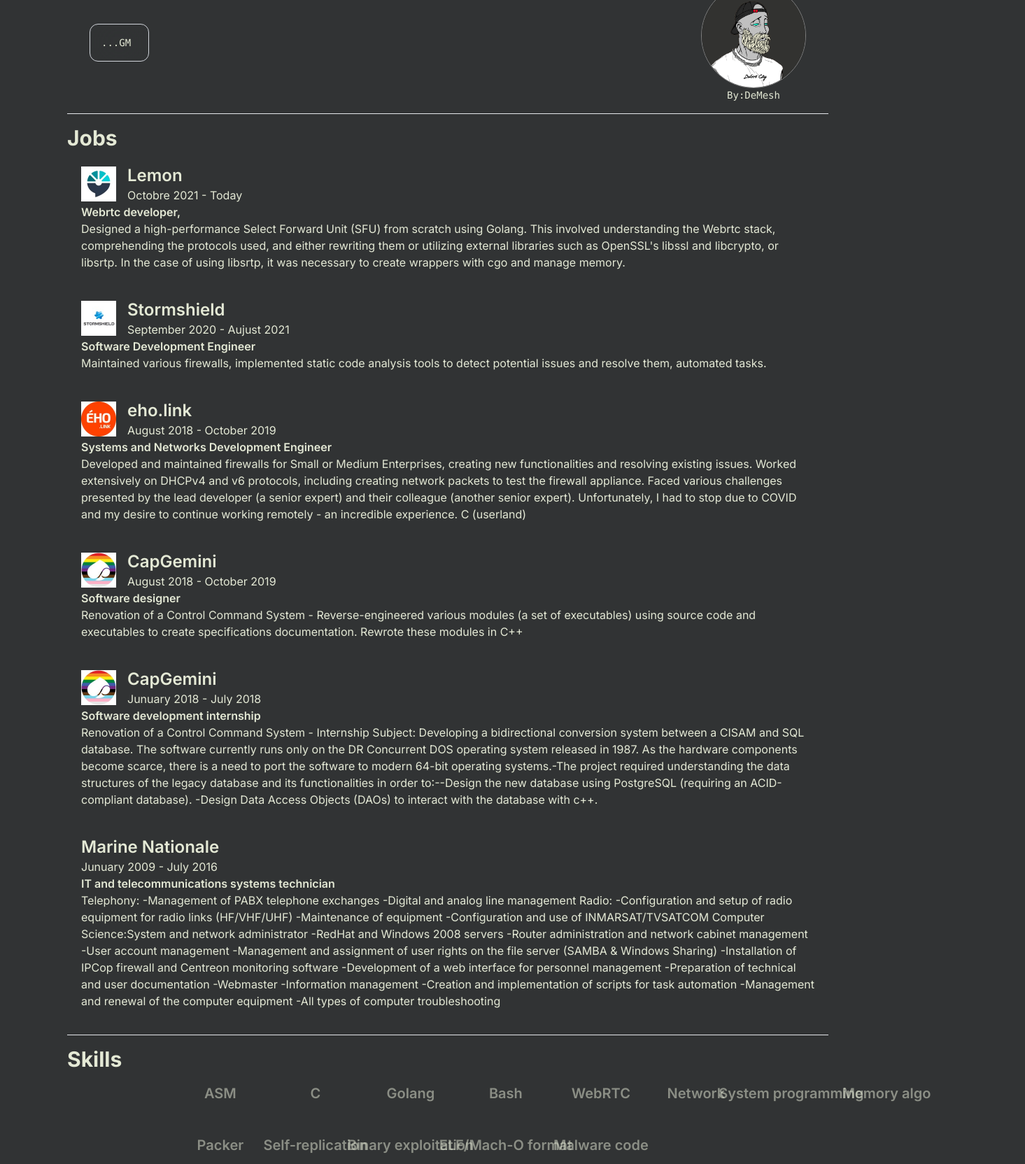
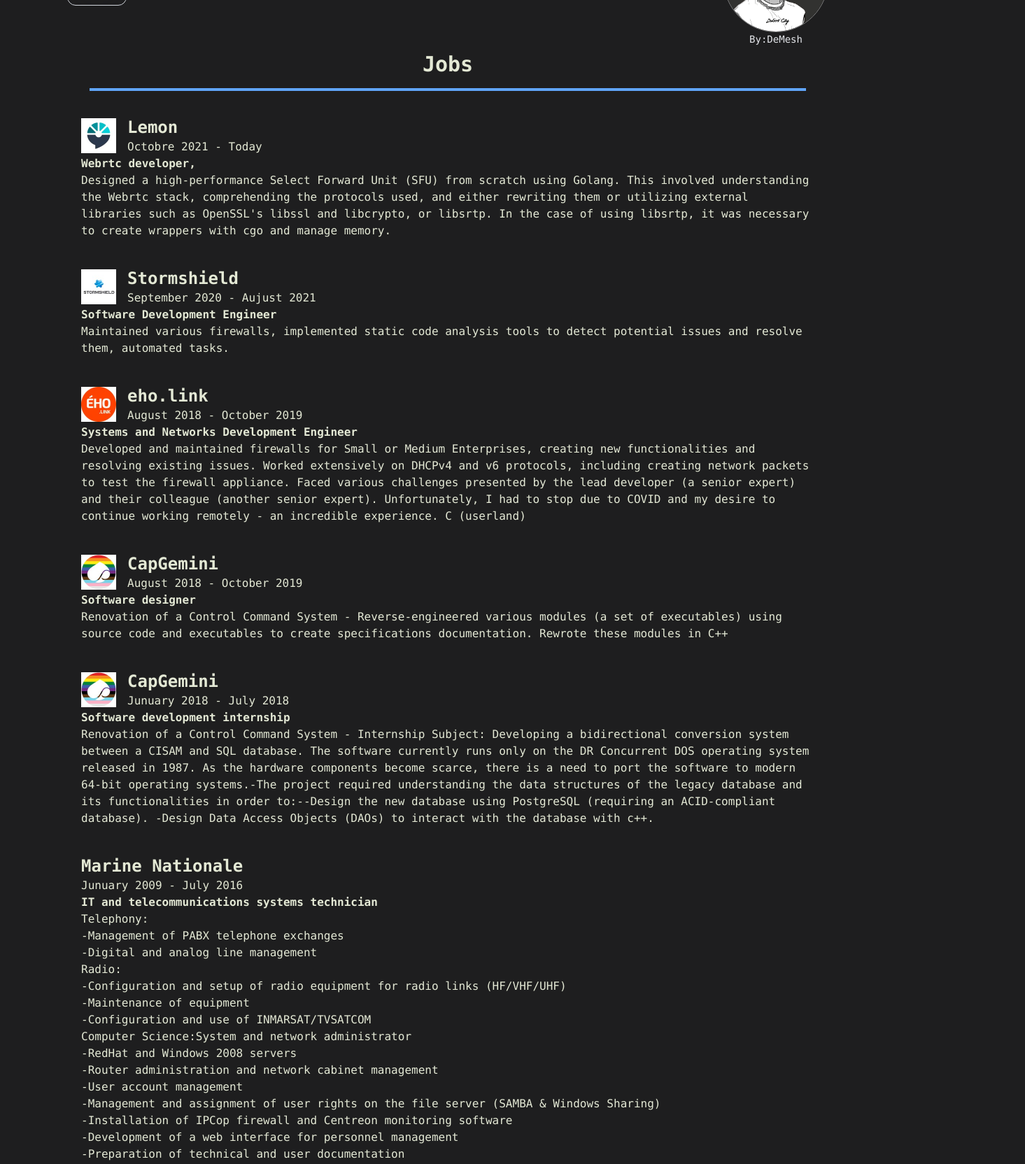
Before and after one commit to x1904/x1904-portal, a Next.js app: page /about in a window 1280 px wide. Shown: the part 120-1784 px from the top of the page at 70% size, 1465 px wide, since content can reach past the window. Built offline with nearby package versions, Linux system fonts and the light colour scheme.

Commit message:
update and fix style

```diff
--- a/src/app/about/page.tsx
+++ b/src/app/about/page.tsx
@@ -18,9 +18,9 @@ export default function Home() {
     // }
   }, []);
   return (
-    <main className="flex min-h-screen flex-col items-center justify-between p-24">
-      <div className="z-10 w-full max-w-5xl items-center justify-between font-mono text-sm lg:flex">
-      <p className="fixed left-0 top-0 flex w-full justify-center border-b border-gray-300 pb-6 pt-8 backdrop-blur-2xl dark:border-neutral-800 dark:bg-zinc-800/30 dark:from-inherit lg:static lg:w-auto  lg:rounded-xl lg:border lg:p-4 lg:dark:bg-zinc-800/30">
+    <main className="flex min-h-screen font-mono flex-col items-center justify-between mb-48 lg:my-4 px-4 md:px-18 lg:px-24">
+      <div className="mt-16 lg:mt-0 z-10 w-full items-center justify-between text-sm lg:flex">
+        <p className="fixed left-0 top-0 flex w-full justify-center border-b border-gray-300 pb-6 pt-8 backdrop-blur-2xl dark:border-neutral-800 dark:bg-zinc-800/30 dark:from-inherit lg:static lg:w-auto  lg:rounded-xl lg:border lg:p-4 lg:dark:bg-zinc-800/30">
           ...GM&nbsp;
         </p>
         <div className="fixed bottom-0 left-0 flex h-48 w-full items-end justify-center bg-gradient-to-t from-white via-white dark:from-black dark:via-black lg:static lg:h-auto lg:w-auto lg:bg-none">
@@ -34,11 +34,10 @@ export default function Home() {
                 height={24}
                 priority
               />
-              <span className='block text-center w-full'>By:DeMesh</span>
+              <span className='block text-center w-full text-gray-800 lg:text-gray-200'>By:DeMesh</span>
           </Link>
         </div>
       </div>
-
       <Jobs />
       <Skills />
     </main>
--- a/src/app/globals.css
+++ b/src/app/globals.css
@@ -9,7 +9,7 @@
   --background-lightmode: #d3d7c7;
   --foreground-lightmode: #313334;
 
-  --background-darkmode: #313334;
+  --background-darkmode: #1e1e1f;
   --foreground-darkmode: #e4e9d5;
 }
 
--- a/src/app/job.tsx
+++ b/src/app/job.tsx
@@ -40,8 +40,9 @@ const Job: React.FC<{job:JobInterface}> = ({
                 </div>
             </div >
             <h2 className={`text-1xl font-semibold`}>{title}</h2>
-
-            <p>{details}</p>
+            {details.split("\n").map(detail=>(
+                <p>{detail}</p>
+            ))}
         </div>
     )
 }
--- a/src/app/jobs.tsx
+++ b/src/app/jobs.tsx
@@ -20,9 +20,11 @@ const Jobs: React.FC = () => {
         setListVisible(!isListVisible);
       };
     return (
-        <div className="w-full">
-            <h1 className="w-full text-3xl font-bold" onClick={toggleListVisibility}>
-                <hr className="wborder-gray-300 my-4"/>Jobs
+        <div className="my-8 lg:my-2 w-full">
+            <h1 className="w-full text-3xl font-bold text-center" onClick={toggleListVisibility}>
+                {/* <h3 className="underline border-blue-400">Jobs</h3> */}
+                Jobs
+                <div className="my-4 mx-8 bg-blue-400 h-1"></div>
             </h1>
             <div className="relative grid place-items-center w-full" >
                 {isListVisible && data.jobs.map(job => (
--- a/src/app/page.tsx
+++ b/src/app/page.tsx
@@ -18,7 +18,7 @@ const texts : string[] = [
 
 export default function Home() {
   return (
-    <main className="flex min-h-screen flex-col items-center justify-between p-24">
+    <main className="flex min-h-screen flex-col items-center justify-between p-8">
       <div className="z-10 w-full max-w-5xl items-center justify-between font-mono text-sm lg:flex">
         <p className="fixed left-0 top-0 flex w-full justify-center border-b border-gray-300 pb-6 pt-8 backdrop-blur-2xl dark:border-neutral-800 dark:bg-zinc-800/30 dark:from-inherit lg:static lg:w-auto  lg:rounded-xl lg:border lg:p-4 lg:dark:bg-zinc-800/30">
           ...GM&nbsp;
--- a/src/app/project.tsx
+++ b/src/app/project.tsx
@@ -7,17 +7,16 @@ export interface projectProps {
     link: string;
 }
 
-
 const Project: React.FC<projectProps> = ({title, description, link}) => {
     const containerStyle = {
         margin: "2%",
         width: "100%"
     }
     return (
-                <Link href={link} className='h-full rounded-3xl p-10 w-full bg-white bolt text-gray-800'>
-                    <span className='flex text-7xl underline hover:decoration-blue-600 relative'>{title}</span>
-                    <span className='block text-xl m-2'>{description}</span>
-                </Link>
+        <Link href={link} className='h-full rounded-3xl p-10 w-full bg-white bolt text-gray-800'>
+            <span className='flex text-4xl md:text-7xl lg:text-7xl underline hover:decoration-blue-600 relative'>{title}</span>
+            <span className='block text-xl m-2'>{description}</span>
+        </Link>
     )
 }
 
--- a/src/app/skills.tsx
+++ b/src/app/skills.tsx
@@ -15,23 +15,24 @@ const Jobs: React.FC = () => {
     }
 
     return (
-        <div className='max-w-90' >
-            <h1 className="w-full text-3xl font-bold">
-                <hr className="wborder-gray-300 my-4"/>Skills
+        <div className="my-8 lg:my-2 w-full">
+            <h1 className="w-full text-3xl font-bold text-center">
+                {/* <h3 className="underline border-blue-400">Jobs</h3> */}
+                Skills
+                <div className="my-4 mx-8 bg-blue-400 h-1"></div>
             </h1>
-            <div className="mb-32 grid text-center  md:grid-cols-4 lg:mb-0 lg:grid-cols-8 lg:text-left">
+            <div className="grid text-center md:grid-cols-4 lg:mb-0 lg:text-left">
                 {data.skills.map(skill => (
                     <div key={skill} className="group rounded-lg border border-transparent px-5 py-4 transition-colors" >
                         <div
                             className={`text-center mb-3 text-2xl font-semibold`}
-                            rel="noopener noreferrer"
                             >
-                            <h2 className={`m-0 max-w-[60ch] min-w-[30ch] text-xl opacity-50`}>{skill}</h2>
+                            <h2 className={`m-0 max-w-[60ch] text-xl opacity-50`}>{skill}</h2>
                         </div>
                     </div>
                 ))}
             </div>
-            </div>
+        </div>
     )
 }
 
```
